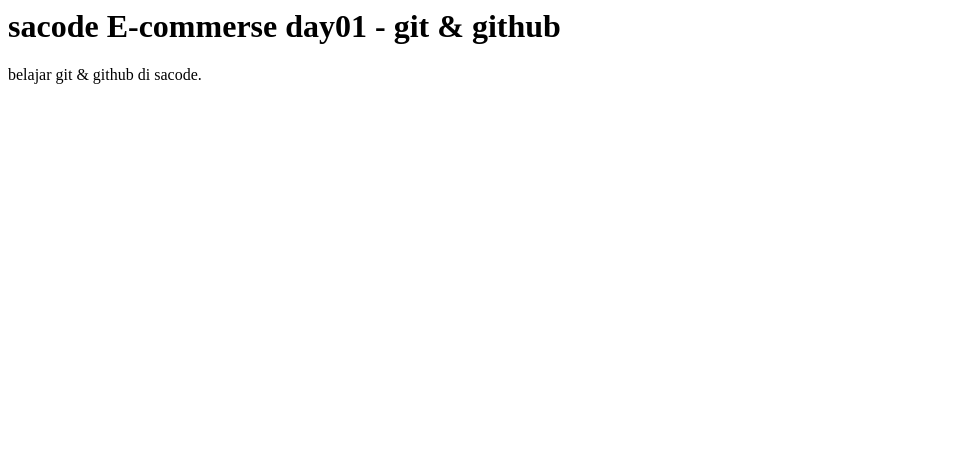
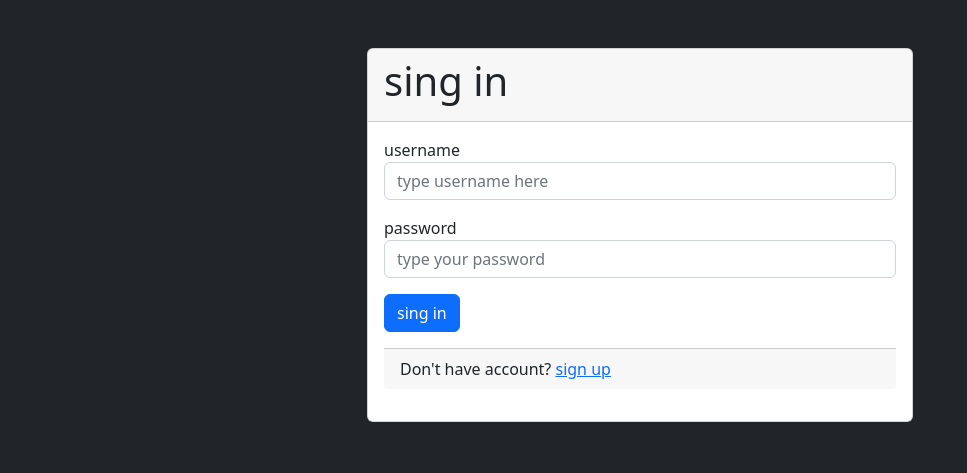
Before and after one commit to nazaretjikwa/sacode-e-commerse-ii-day01-nazaret, a plain HTML site: page index.html in a window 1280 px wide. Shown: the whole page, without its empty margins (0-967 px from the left). Drawn offline with nearby package versions, Linux system fonts and the light colour scheme.

Commit message:
tugas02.html

```diff
--- a/index.html
+++ b/index.html
@@ -1,4 +1,80 @@
-<h1>sacode E-commerse day01 - git & github</h1>
-<p>
-    belajar git & github di sacode.
-</p>
+<!DOCTYPE html>
+<html>
+
+<head>
+    <title>sing in</title>
+
+    <!-- CSS only -->
+<link href="https://cdn.jsdelivr.net/npm/bootstrap@5.2.1/dist/css/bootstrap.min.css" rel="stylesheet"
+ integrity="sha384-iYQeCzEYFbKjA/T2uDLTpkwGzCiq6soy8tYaI1GyVh/UjpbCx/TYkiZhlZB6+fzT" crossorigin="anonymous">
+</head>
+
+<body class="bg-dark">
+    <!-- .container -->
+    <div class="container">
+
+        <!-- .row -->
+
+        <div class="row">
+
+            <!-- .col -->
+            <div class="col-12 col-lg-6 mx-auto">
+
+                 <!-- .card -->
+        <div class="card my-5">
+
+            <!-- .card-header -->
+            <div class="card-header">
+                <h1>sing in</h1>
+            </div>
+            <!-- end .card-header -->
+
+            <!-- .cord body -->
+            <div class="card-body">
+
+                <!-- form -->
+                <form>
+                    <div class="mb-3">
+                        <label for="username" class="form label">username</label>
+                        <input type="text" placeholder="type username here" class="form-control">
+                    </div>
+
+                    <div class="mb-3">
+                        <label for="password" class="fro-label">password</label>
+                        <input type="password" placeholder="type your password" class="form-control">
+                    </div>
+
+                    <button class="btn btn-primary">sing in</button>
+
+                </form>
+                <!-- end form -->
+
+            <!-- end .card body -->
+
+            <!-- .card-footer -->
+            <div class="card-footer my-3">
+              Don't have account? <a href="#">sign up</a>
+            </div>
+         <!-- end .card-footer-->
+
+            </div>
+
+        </div>
+        <!-- end .card -->
+
+    </div>
+    <!-- end .container -->
+
+
+            </div>
+            <!-- end .col -->
+
+        </div>
+
+        <!-- end .row -->
+
+
+
+</body>
+
+</html>
```
